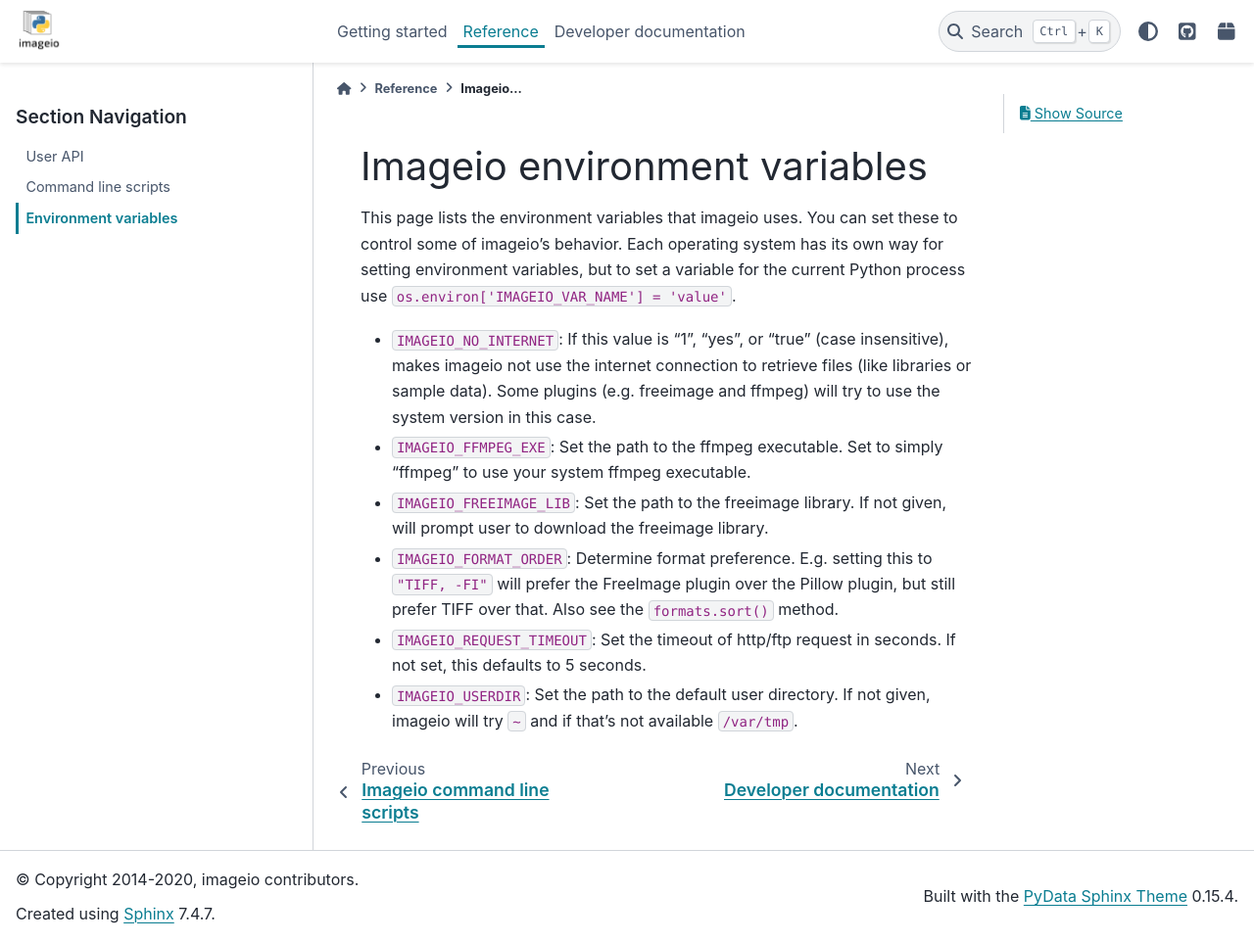
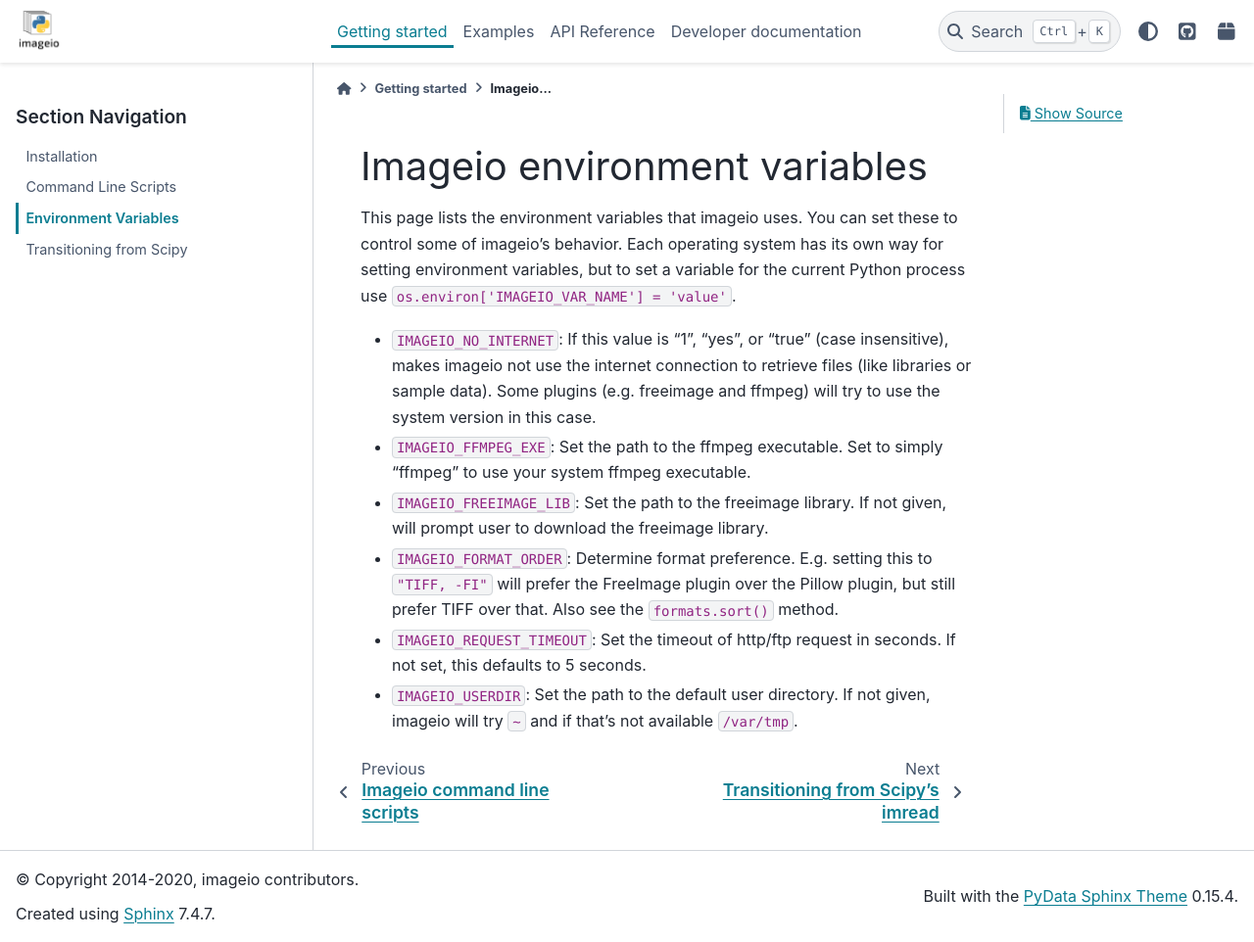
Before and after one commit to imageio/imageio, a Sphinx documentation site: the page built from docs/envvariables.rst, in a window 1280 px wide and 962 px high. Shown: the whole window at 98% size. Built offline with Sphinx 7.4.7 and the PyData theme 0.15.4, drawn with Linux system fonts in a browser that asks for light colours; pages that are not in the unit, such as notebooks, are missing from menus.

Commit message:
DOC: reorder menu to speed up navigation

```diff
--- a/docs/index.rst
+++ b/docs/index.rst
@@ -10,5 +10,6 @@ Contents:
   :maxdepth: 2
 
   sec_gettingstarted
-  sec_reference
+  Examples <examples>
+  API Reference <userapi>
   sec_developer
--- a/docs/sec_gettingstarted.rst
+++ b/docs/sec_gettingstarted.rst
@@ -6,5 +6,8 @@ Getting started
   :maxdepth: 2
 
   Installation <installation>
-  Usage examples <examples>
+  Standard images <standardimages>
+  Available Formats <formats>
+  Command Line Scripts <cmdlinescripts>
+  Environment Variables <envvariables>
   Transitioning from Scipy <scipy>
```
Also changed, not shown: docs/sec_reference.rst (deleted, +0 -12 lines).
